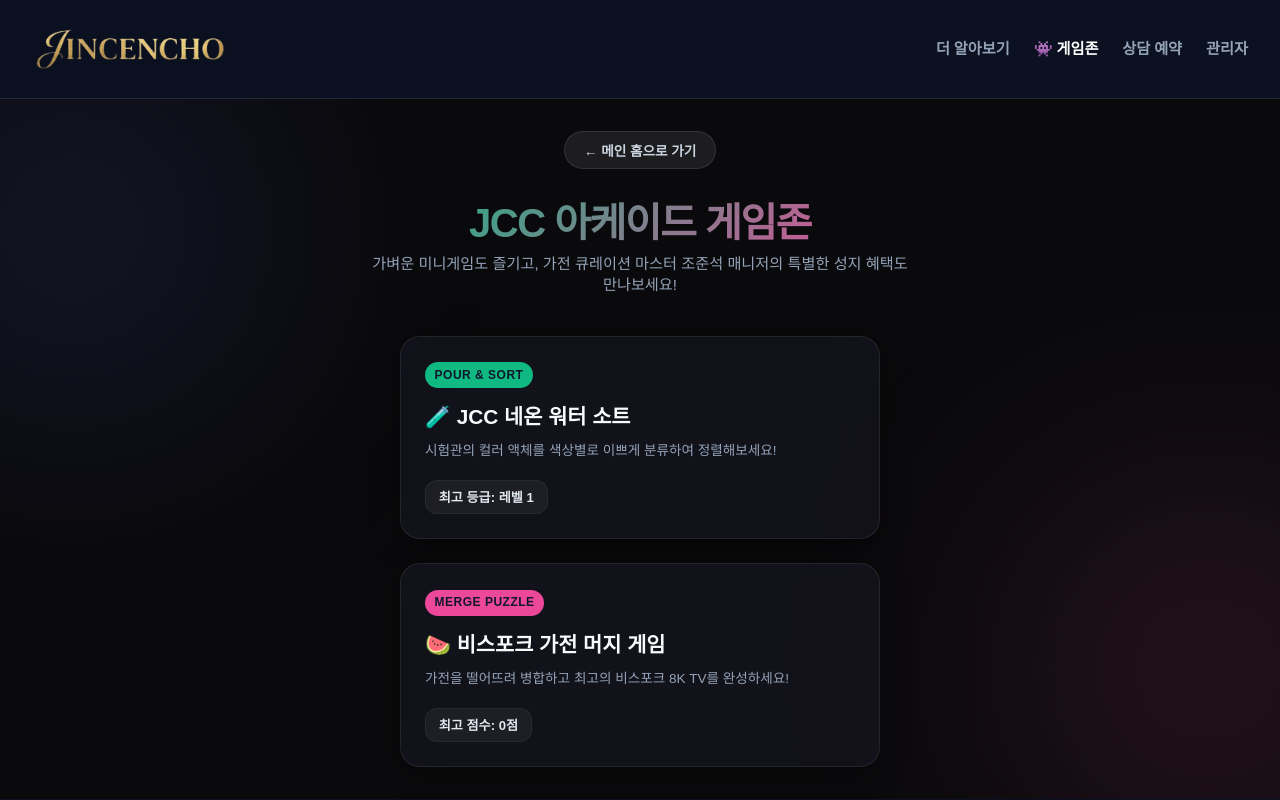
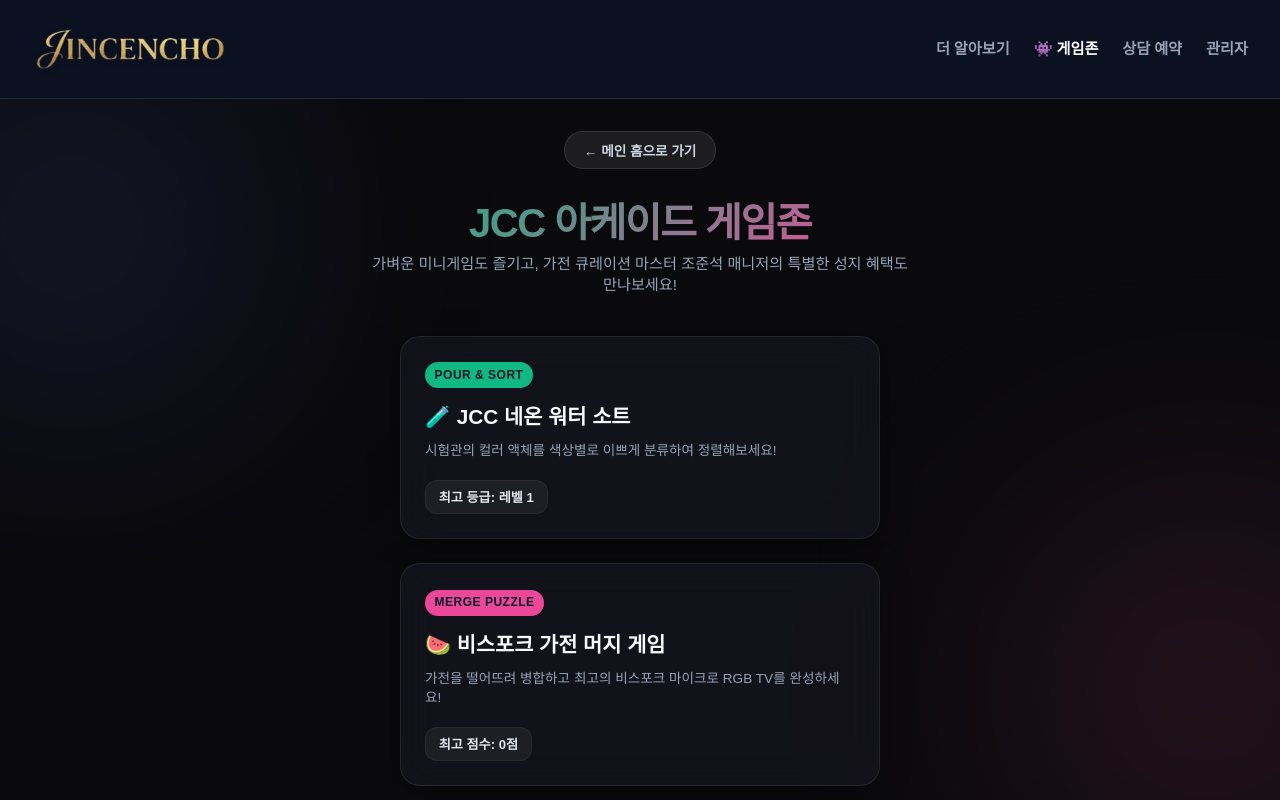
Before and after one commit to jincencho/jcc-automation, a React (Vite) app in the folder web/: page / in a window 1280 px wide. Both pictures are taken after a click on the link "👾 게임존". Shown: the top 800 px of the page. Built offline with nearby package versions, Linux system fonts and the light colour scheme.

Commit message:
Upgraded Suika final merge target to Micro RGB TV

```diff
--- a/web/src/components/ArcadeHub.jsx
+++ b/web/src/components/ArcadeHub.jsx
@@ -168,7 +168,7 @@ export default function ArcadeHub({ onBack, onNavigateToReservation }) {
             >
               <div style={badgeStyle('#ec4899')}>MERGE PUZZLE</div>
               <h3 style={cardTitleStyle}>🍉 비스포크 가전 머지 게임</h3>
-              <p style={cardDescStyle}>가전을 떨어뜨려 병합하고 최고의 비스포크 8K TV를 완성하세요!</p>
+              <p style={cardDescStyle}>가전을 떨어뜨려 병합하고 최고의 비스포크 마이크로 RGB TV를 완성하세요!</p>
               <div style={scoreBadgeStyle}>최고 점수: {bestScores.merge}점</div>
             </div>
           </div>
@@ -527,7 +527,7 @@ const MERGE_GRADES = [
   { grade: 5, radius: 55, color: '#00e676', label: '인덕션', emoji: '🔥' },
   { grade: 6, radius: 66, color: '#ffea00', label: '세탁기', emoji: '🧺' },
   { grade: 7, radius: 78, color: '#ff9100', label: '4도어냉장고', emoji: '❄️' },
-  { grade: 8, radius: 90, color: '#ff3d00', label: '8K TV 졸업', emoji: '📺' }
+  { grade: 8, radius: 90, color: '#ff3d00', label: '마이크로RGB TV', emoji: '📺' }
 ];
 
 function BespokeMergeGame({ onBack, onNavigateToReservation }) {
@@ -900,7 +900,7 @@ function BespokeMergeGame({ onBack, onNavigateToReservation }) {
                   <div style={{ fontWeight: 800, color: '#ec4899', marginBottom: '0.4rem' }}>📖 게임 방법</div>
                   • 📱/💻 <b>조작</b>: 터치 슬라이드/마우스 이동으로 조준선을 맞추고, 화면을 터치/클릭하여 떨어트립니다.<br/>
                   • 🎯 <b>규칙</b>: 같은 등급의 가전이 닿으면 더 큰 상위 스마트 가전으로 결합하여 크기가 커집니다.<br/>
-                  • 👑 <b>목표</b>: 가전이 보드 위로 넘치지 않게 끊임없이 합쳐 최고 등급 **비스포크 8K TV 졸업**을 이뤄내세요!
+                  • 👑 <b>목표</b>: 가전이 보드 위로 넘치지 않게 끊임없이 합쳐 최고 등급 **비스포크 마이크로 RGB TV 졸업**을 이뤄내세요!
                 </div>
                 <button onClick={initGame} style={playButtonStyle('#ec4899')}>머지 도전 시작</button>
               </div>
```
